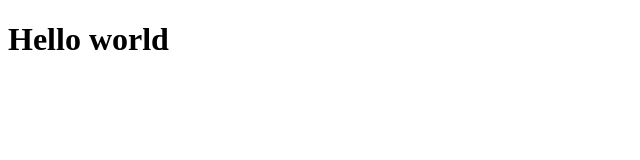
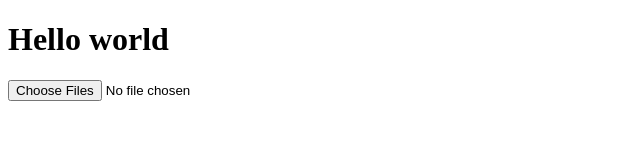
Before and after one commit to hikaru9507/hikaru9507.github.io, a plain HTML site: page index.html in a window 1280 px wide. Shown: the whole page, without its empty margins (0-640 px from the left). Drawn offline with Linux system fonts and the light colour scheme.

Commit message:
add file tag

```diff
--- a/index.html
+++ b/index.html
@@ -7,5 +7,8 @@
   </head>
   <body>
     <h1>Hello world</h1>
+    <form>
+      <input id="image" accept="image/*" type="file" multiple />
+    </form>
   </body>
 </html>
```
